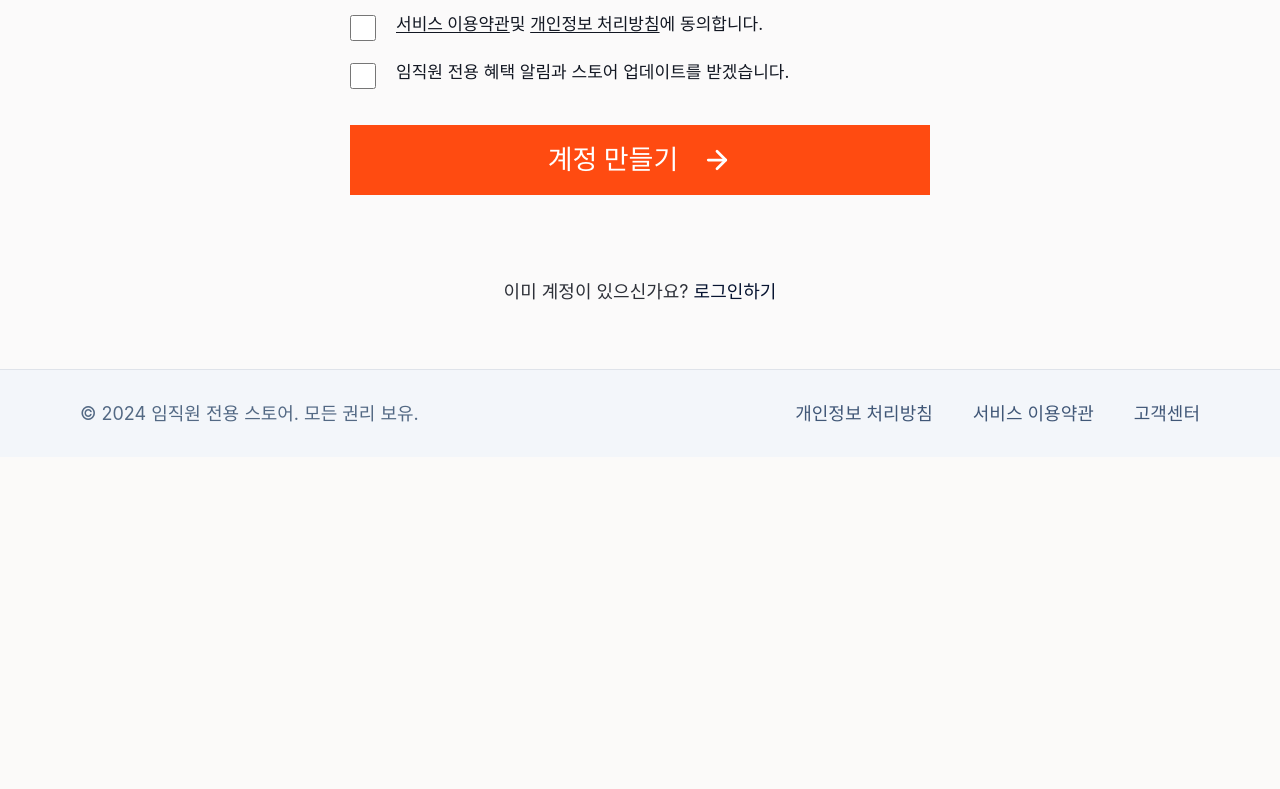
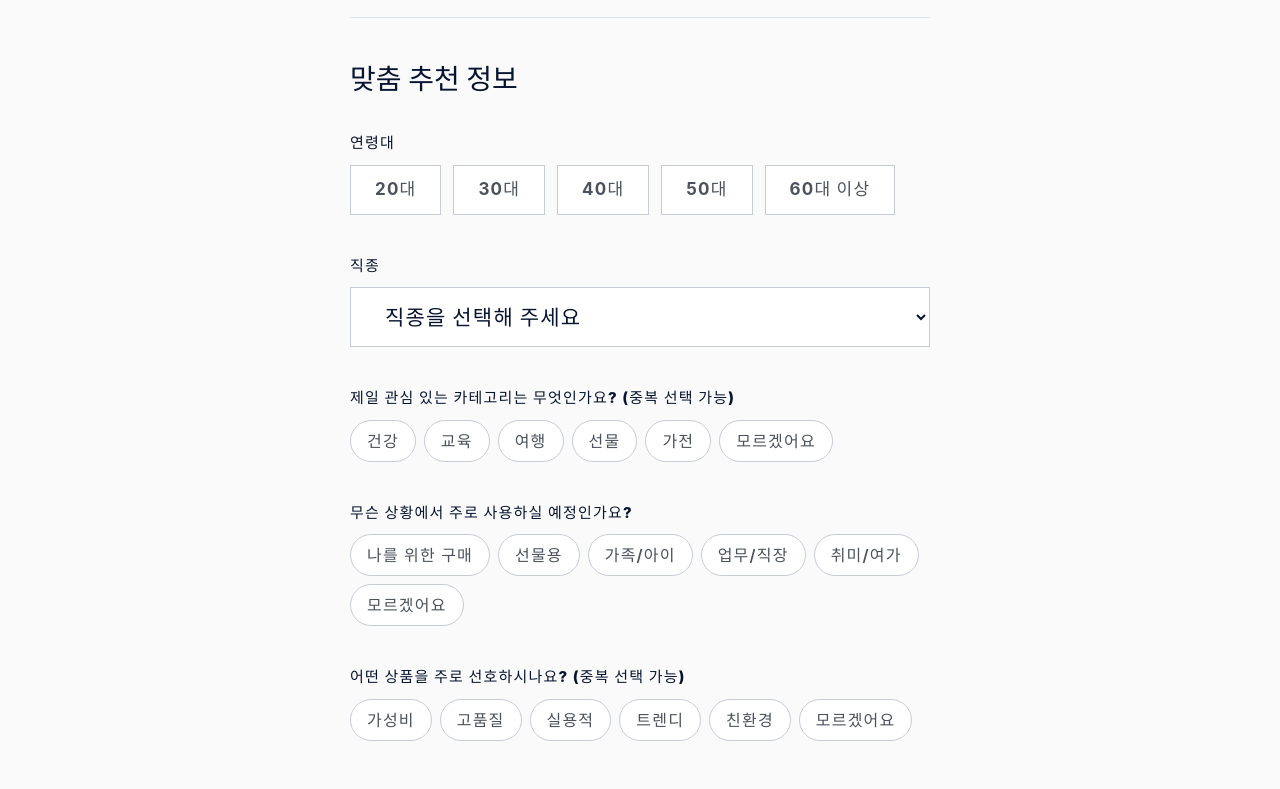
Before and after one commit to hotdog-team/hotdog-frontend, a React (Vite) app: page /signup in a window 1280 px wide. Shown: the part 1160-1949 px from the top of the page. Before the commit the page ends 1617 px from the top, so only its background shows below. Built offline with nearby package versions, Linux system fonts and the light colour scheme.

Commit message:
feat/ui-social-login-redirect

```diff
--- a/src/features/auth/pages/SignUpPage.tsx
+++ b/src/features/auth/pages/SignUpPage.tsx
@@ -1,6 +1,6 @@
 import { useState } from 'react'
-import { ArrowRight, Circle, CircleAlert, CircleCheck, Eye, Info, X } from 'lucide-react'
-import { Link } from 'react-router-dom'
+import { ArrowRight, Circle, CircleAlert, CircleCheck, Eye, Info, X, Check } from 'lucide-react'
+import { Link, useNavigate } from 'react-router-dom'
 import AuthLogo from '../components/AuthLogo'
 
 const fieldClass =
@@ -68,7 +68,24 @@ function PasswordRequirementItem({ isActive, isValid, label }) {
   )
 }
 
+const AGE_OPTIONS = ['20대', '30대', '40대', '50대', '60대 이상'];
+const JOB_OPTIONS = ['사무', '영업', '현장', '의료', '교육', '기타'];
+
+const META_TAGS = {
+  CATEGORIES: [
+    { id: 1, name: '건강' }, { id: 2, name: '교육' }, { id: 3, name: '여행' }, { id: 4, name: '선물' }, { id: 5, name: '가전' }
+  ],
+  PURPOSES: [
+    { id: 6, name: '나를 위한 구매' }, { id: 7, name: '선물용' }, { id: 8, name: '가족/아이' }, { id: 9, name: '업무/직장' }, { id: 10, name: '취미/여가' }
+  ],
+  PREFERENCES: [
+    { id: 11, name: '가성비' }, { id: 12, name: '고품질' }, { id: 13, name: '실용적' }, { id: 14, name: '트렌디' }, { id: 15, name: '친환경' }
+  ]
+};
+
 function SignUpPage() {
+  const navigate = useNavigate();
+
   const [name, setName] = useState('')
   const [employeeId, setEmployeeId] = useState('')
   const [email, setEmail] = useState('')
@@ -76,10 +93,85 @@ function SignUpPage() {
   const [passwordConfirm, setPasswordConfirm] = useState('')
   const [isPasswordVisible, setIsPasswordVisible] = useState(false)
   const [isPasswordConfirmVisible, setIsPasswordConfirmVisible] = useState(false)
+
+  const [ageRange, setAgeRange] = useState('')
+  const [jobType, setJobType] = useState('')
+
+  const [selectedCategoryIds, setSelectedCategoryIds] = useState<number[]>([]);
+  const [isCategoryUnknown, setIsCategoryUnknown] = useState(false);
+  const [selectedPurposeId, setSelectedPurposeId] = useState<number | null>(null);
+  const [selectedPreferenceIds, setSelectedPreferenceIds] = useState<number[]>([]);
+  const [isPreferenceUnknown, setIsPreferenceUnknown] = useState(false);
+
   const hasPassword = password.length > 0
   const hasPasswordConfirm = passwordConfirm.length > 0
   const isPasswordConfirmValid = hasPasswordConfirm && password === passwordConfirm
   const isEmailInvalid = email.length > 0 && !isValidEmail(email)
+
+  const toggleCategory = (id: number | 'UNKNOWN') => {
+    if (id === 'UNKNOWN') {
+      setIsCategoryUnknown(true);
+      setSelectedCategoryIds([]);
+    } else {
+      setIsCategoryUnknown(false);
+      setSelectedCategoryIds(prev =>
+        prev.includes(id) ? prev.filter(t => t !== id) : [...prev, id]
+      );
+    }
+  };
+
+  const handlePurpose = (id: number | 'UNKNOWN') => {
+    setSelectedPurposeId(id === 'UNKNOWN' ? -1 : id);
+  };
+
+  const togglePreference = (id: number | 'UNKNOWN') => {
+    if (id === 'UNKNOWN') {
+      setIsPreferenceUnknown(true);
+      setSelectedPreferenceIds([]);
+    } else {
+      setIsPreferenceUnknown(false);
+      setSelectedPreferenceIds(prev =>
+        prev.includes(id) ? prev.filter(t => t !== id) : [...prev, id]
+      );
+    }
+  };
+
+  const handleSubmit = async (event: React.FormEvent) => {
+    event.preventDefault();
+
+    const lifestyleTagIds = [
+      ...selectedCategoryIds,
+      selectedPurposeId !== -1 ? selectedPurposeId : null,
+      ...selectedPreferenceIds
+    ].filter((id): id is number => id !== null && id !== -1);
+
+    const signupData = {
+      email,
+      password,
+      name,
+      ageRange,
+      jobType,
+      lifestyleTagIds
+    };
+
+    try {
+      const response = await fetch('http://localhost:8080/api/auth/signup', {
+        method: 'POST',
+        headers: { 'Content-Type': 'application/json' },
+        body: JSON.stringify(signupData),
+      });
+
+      if (response.ok) {
+        alert('회원가입이 완료되었습니다!');
+        navigate('/');
+      } else {
+        const errorData = await response.json();
+        alert(errorData.message || '회원가입에 실패했습니다.');
+      }
+    } catch (error) {
+      alert('서버 연결 중 오류가 발생했습니다.');
+    }
+  };
 
   return (
     <main className="flex min-h-svh flex-col bg-[#fbfafa] text-[#222633]">
@@ -98,11 +190,10 @@ function SignUpPage() {
           </p>
         </div>
 
-        <form className="grid gap-7" aria-describedby="signup-required-fields" onSubmit={(event) => event.preventDefault()}>
+        <form className="grid gap-7" onSubmit={handleSubmit}>
           <p id="signup-required-fields" className="sr-only">
-            이름, 임직원 아이디, 회사 이메일, 비밀번호, 비밀번호 확인, 서비스 이용약관 동의는 필수 입력 항목입니다.
+            이름, 임직원 아이디, 회사 이메일, 비밀번호, 비밀번호 확인, 직종, 서비스 이용약관 동의는 필수 입력 항목입니다.
           </p>
-
           <div className={labelClass}>
             <label htmlFor="signup-name">이름</label>
             <span className="relative block">
@@ -120,6 +211,7 @@ function SignUpPage() {
               />
               {name && <ClearButton label="이름 지우기" onClick={() => setName('')} />}
             </span>
+            <p id="signup-name-description" className="sr-only">이름은 필수 입력 항목입니다.</p>
           </div>
 
           <div className={labelClass}>
@@ -169,6 +261,7 @@ function SignUpPage() {
               />
               {email && <ClearButton label="회사 이메일 지우기" onClick={() => setEmail('')} />}
             </span>
+            <p id="signup-email-description" className="sr-only">회사 이메일은 필수 입력 항목입니다.</p>
             {isEmailInvalid && (
               <p id="signup-email-error" className="text-sm font-semibold tracking-normal text-[#bc210e]" role="alert">
                 회사 이메일 형식이 올바르지 않습니다.
@@ -196,15 +289,16 @@ function SignUpPage() {
                   title={passwordRequirement}
                 />
                 <button
-                  className="absolute top-1/2 right-[22px] inline-flex size-8 -translate-y-1/2 items-center justify-center rounded-full bg-transparent text-[#4b515d] hover:bg-[#f3f4f6] max-sm:right-3"
+                  className="absolute top-1/2 right-[22px] -translate-y-1/2"
                   type="button"
+                  onClick={() => setIsPasswordVisible(!isPasswordVisible)}
                   aria-label={isPasswordVisible ? '비밀번호 숨기기' : '비밀번호 보기'}
                   aria-pressed={isPasswordVisible}
-                  onClick={() => setIsPasswordVisible((current) => !current)}
                 >
                   <Eye size={20} strokeWidth={2.5} aria-hidden="true" />
                 </button>
               </span>
+              <p id="signup-password-description" className="sr-only">비밀번호는 필수 입력 항목입니다. 영문 대문자와 소문자, 숫자, 특수문자를 포함해 8자 이상 16자 이하로 입력해 주세요.</p>
             </div>
             <div className={labelClass}>
               <label htmlFor="signup-password-confirm">비밀번호 확인</label>
@@ -227,97 +321,97 @@ function SignUpPage() {
                 <button
                   className="absolute top-1/2 right-[22px] inline-flex size-8 -translate-y-1/2 items-center justify-center rounded-full bg-transparent text-[#4b515d] hover:bg-[#f3f4f6] max-sm:right-3"
                   type="button"
+                  onClick={() => setIsPasswordConfirmVisible(!isPasswordConfirmVisible)}
                   aria-label={isPasswordConfirmVisible ? '비밀번호 확인 숨기기' : '비밀번호 확인 보기'}
                   aria-pressed={isPasswordConfirmVisible}
-                  onClick={() => setIsPasswordConfirmVisible((current) => !current)}
                 >
                   <Eye size={20} strokeWidth={2.5} aria-hidden="true" />
                 </button>
               </span>
+              <p id="signup-password-confirm-description" className="sr-only">위에서 입력한 비밀번호와 동일하게 입력해 주세요.</p>
             </div>
           </div>
-          <ul
-            id="password-requirement"
-            className="-mt-3 grid gap-2 text-[14px] leading-relaxed max-sm:text-[13px]"
-            aria-live="polite"
-          >
+
+          {/* 비밀번호 규칙 리스트 */}
+          <ul className="-mt-3 grid gap-2 text-[14px] leading-relaxed max-sm:text-[13px]" aria-live="polite">
             {passwordRules.map((rule) => (
-              <PasswordRequirementItem
-                key={rule.label}
-                isActive={hasPassword}
-                isValid={rule.validate(password)}
-                label={rule.label}
-              />
+              <PasswordRequirementItem key={rule.label} isActive={hasPassword} isValid={rule.validate(password)} label={rule.label} />
             ))}
-            <PasswordRequirementItem
-              isActive={hasPasswordConfirm}
-              isValid={isPasswordConfirmValid}
-              label="비밀번호 확인 일치"
-            />
+            <PasswordRequirementItem isActive={hasPasswordConfirm} isValid={isPasswordConfirmValid} label="비밀번호 확인 일치" />
           </ul>
+
+          <div className="mt-6 border-t border-[#dfe3ea] pt-10">
+            <h2 className="mb-8 text-[28px] font-bold text-[#071431]">맞춤 추천 정보</h2>
+            <div className="grid gap-10">
+              {/* 연령대 */}
+              <div className={labelClass}><label id="label-age">연령대</label>
+                <div className="flex flex-wrap gap-3" role="group" aria-labelledby="label-age">
+                  {AGE_OPTIONS.map(opt => (
+                    <button key={opt} type="button" onClick={() => setAgeRange(opt)} className={`h-[50px] px-6 text-[17px] font-bold border transition-all ${ageRange === opt ? 'bg-[#ff4b11] text-white border-[#ff4b11]' : 'bg-white text-[#4b515d] border-[#c7ccd6]'}`} aria-pressed={ageRange === opt}>{opt}</button>
+                  ))}
+                </div>
+              </div>
+              <div className={labelClass}><label htmlFor="signup-job">직종</label>
+                <select id="signup-job" className={fieldClass} value={jobType} onChange={(e) => setJobType(e.target.value)} required aria-required="true">
+                  <option value="">직종을 선택해 주세요</option>
+                  {JOB_OPTIONS.map(opt => <option key={opt} value={opt}>{opt}</option>)}
+                </select>
+              </div>
+              {/* 카테고리 */}
+              <div className={labelClass}><label id="label-category">제일 관심 있는 카테고리는 무엇인가요? (중복 선택 가능)</label>
+                <div className="flex flex-wrap gap-2" role="group" aria-labelledby="label-category">
+                  {META_TAGS.CATEGORIES.map(tag => (
+                    <button key={tag.id} type="button" onClick={() => toggleCategory(tag.id)} className={`flex items-center gap-2 px-4 py-2 rounded-full border text-[16px] font-semibold transition-all ${selectedCategoryIds.includes(tag.id) ? 'bg-[#ff4b11]/10 text-[#ff4b11] border-[#ff4b11]' : 'bg-white text-[#4b515d] border-[#c7ccd6]'}`} aria-pressed={selectedCategoryIds.includes(tag.id)}>{selectedCategoryIds.includes(tag.id) && <Check size={16} aria-hidden="true" />}{tag.name}</button>
+                  ))}
+                  <button type="button" onClick={() => toggleCategory('UNKNOWN')} className={`px-4 py-2 rounded-full border text-[16px] font-semibold transition-all ${isCategoryUnknown ? 'bg-[#ff4b11]/10 text-[#ff4b11] border-[#ff4b11]' : 'bg-white text-[#4b515d] border-[#c7ccd6]'}`} aria-pressed={isCategoryUnknown}>모르겠어요</button>
+                </div>
+              </div>
+              {/* 상황 */}
+              <div className={labelClass}><label id="label-purpose">무슨 상황에서 주로 사용하실 예정인가요?</label>
+                <div className="flex flex-wrap gap-2" role="group" aria-labelledby="label-purpose">
+                  {META_TAGS.PURPOSES.map(tag => (
+                    <button key={tag.id} type="button" onClick={() => handlePurpose(tag.id)} className={`flex items-center gap-2 px-4 py-2 rounded-full border text-[16px] font-semibold transition-all ${selectedPurposeId === tag.id ? 'bg-[#ff4b11]/10 text-[#ff4b11] border-[#ff4b11]' : 'bg-white text-[#4b515d] border-[#c7ccd6]'}`} aria-pressed={selectedPurposeId === tag.id}>{selectedPurposeId === tag.id && <Check size={16} aria-hidden="true" />}{tag.name}</button>
+                  ))}
+                  <button type="button" onClick={() => handlePurpose('UNKNOWN')} className={`px-4 py-2 rounded-full border text-[16px] font-semibold transition-all ${selectedPurposeId === -1 ? 'bg-[#ff4b11]/10 text-[#ff4b11] border-[#ff4b11]' : 'bg-white text-[#4b515d] border-[#c7ccd6]'}`} aria-pressed={selectedPurposeId === -1}>모르겠어요</button>
+                </div>
+              </div>
+              {/* 선호 */}
+              <div className={labelClass}><label id="label-preference">어떤 상품을 주로 선호하시나요? (중복 선택 가능)</label>
+                <div className="flex flex-wrap gap-2" role="group" aria-labelledby="label-preference">
+                  {META_TAGS.PREFERENCES.map(tag => (
+                    <button key={tag.id} type="button" onClick={() => togglePreference(tag.id)} className={`flex items-center gap-2 px-4 py-2 rounded-full border text-[16px] font-semibold transition-all ${selectedPreferenceIds.includes(tag.id) ? 'bg-[#ff4b11]/10 text-[#ff4b11] border-[#ff4b11]' : 'bg-white text-[#4b515d] border-[#c7ccd6]'}`} aria-pressed={selectedPreferenceIds.includes(tag.id)}>{selectedPreferenceIds.includes(tag.id) && <Check size={16} aria-hidden="true" />}{tag.name}</button>
+                  ))}
+                  <button type="button" onClick={() => togglePreference('UNKNOWN')} className={`px-4 py-2 rounded-full border text-[16px] font-semibold transition-all ${isPreferenceUnknown ? 'bg-[#ff4b11]/10 text-[#ff4b11] border-[#ff4b11]' : 'bg-white text-[#4b515d] border-[#c7ccd6]'}`} aria-pressed={isPreferenceUnknown}>모르겠어요</button>
+                </div>
+              </div>
+            </div>
+          </div>
 
           <div className="mt-5 grid gap-5 text-[17px] leading-snug text-[#121722] max-sm:text-[15px]">
             <div className="flex items-start gap-5">
-              <input
-                id="signup-terms"
-                className="mt-0.5 size-[26px] shrink-0 accent-[#ff4b11]"
-                type="checkbox"
-                required
-                aria-required="true"
-                aria-describedby="signup-required-fields"
-              />
-              <label htmlFor="signup-terms">
-                <a className="font-semibold underline underline-offset-2" href="#privacy">
-                  서비스 이용약관
-                </a>
-                및{' '}
-                <a className="font-semibold underline underline-offset-2" href="#terms">
-                  개인정보 처리방침
-                </a>
-                에 동의합니다.
-              </label>
+              <input id="signup-terms" className="mt-0.5 size-[26px] shrink-0 accent-[#ff4b11]" type="checkbox" required aria-required="true" aria-describedby="signup-terms-description" />
+              <label htmlFor="signup-terms"><a className="font-semibold underline underline-offset-2" href="#privacy">서비스 이용약관</a> 및 <a className="font-semibold underline underline-offset-2" href="#terms">개인정보 처리방침</a>에 동의합니다.</label>
             </div>
+            <p id="signup-terms-description" className="sr-only">필수 동의 항목입니다.</p>
 
+            {/* 마케팅 동의 섹션 */}
             <div className="flex items-start gap-5">
-              <input
-                id="signup-marketing"
-                className="mt-0.5 size-[26px] shrink-0 accent-[#ff4b11]"
-                type="checkbox"
-                aria-describedby="signup-marketing-description"
-              />
+              <input id="signup-marketing" className="mt-0.5 size-[26px] shrink-0 accent-[#ff4b11]" type="checkbox" aria-describedby="signup-marketing-description" />
               <label htmlFor="signup-marketing">임직원 전용 혜택 알림과 스토어 업데이트를 받겠습니다.</label>
-              <p id="signup-marketing-description" className="sr-only">
-                선택 입력 항목입니다.
-              </p>
             </div>
+            <p id="signup-marketing-description" className="sr-only">선택 동의 항목입니다.</p>
           </div>
 
-          <button
-            className="mt-2 inline-flex h-[70px] w-full items-center justify-center gap-6 bg-[#ff4b11] text-[27px] font-bold text-white hover:bg-[#e83f09] max-sm:h-[60px] max-sm:text-xl"
-            type="submit"
-          >
-            계정 만들기
-            <ArrowRight size={30} strokeWidth={2.2} aria-hidden="true" />
-          </button>
+          <button className="mt-2 inline-flex h-[70px] w-full items-center justify-center gap-6 bg-[#ff4b11] text-[27px] font-bold text-white hover:bg-[#e83f09] max-sm:h-[60px] max-sm:text-xl" type="submit">계정 만들기 <ArrowRight size={30} strokeWidth={2.2} aria-hidden="true" /></button>
         </form>
 
-        <p className="mt-[83px] text-center text-[18px] text-[#2d3038] max-sm:mt-12 max-sm:text-[15px]">
-          이미 계정이 있으신가요?{' '}
-          <Link className="font-extrabold text-[#071431]" to="/">
-            로그인하기
-          </Link>
-        </p>
+        <p className="mt-[83px] text-center text-[18px] text-[#2d3038] max-sm:mt-12 max-sm:text-[15px]">이미 계정이 있으신가요? <Link className="font-extrabold text-[#071431]" to="/">로그인하기</Link></p>
       </section>
 
       <footer className="flex min-h-[88px] items-center justify-between gap-8 border-t border-[#dfe3ea] bg-[#f3f6fa] px-20 text-[18px] max-[900px]:flex-col max-[900px]:items-start max-[900px]:px-8 max-[900px]:py-7 max-sm:px-5 max-sm:text-[15px]">
         <p className="m-0 text-[#536984]">© 2024 임직원 전용 스토어. 모든 권리 보유.</p>
-        <nav
-          className="flex items-center gap-10 whitespace-nowrap text-[#405777] max-[900px]:flex-wrap max-[900px]:gap-x-6 max-[900px]:gap-y-4 max-[900px]:whitespace-normal"
-          aria-label="푸터 링크"
-        >
-          <a href="#privacy">개인정보 처리방침</a>
-          <a href="#terms">서비스 이용약관</a>
-          <a href="#help">고객센터</a>
+        <nav className="flex items-center gap-10 whitespace-nowrap text-[#405777] max-[900px]:flex-wrap max-[900px]:gap-x-6 max-[900px]:gap-y-4 max-[900px]:whitespace-normal" aria-label="하단 메뉴">
+          <a href="#privacy">개인정보 처리방침</a><a href="#terms">서비스 이용약관</a><a href="#help">고객센터</a>
         </nav>
       </footer>
     </main>
```
Also changed, not shown: src/features/auth/pages/LoginPage.tsx (+18 -6 lines).
